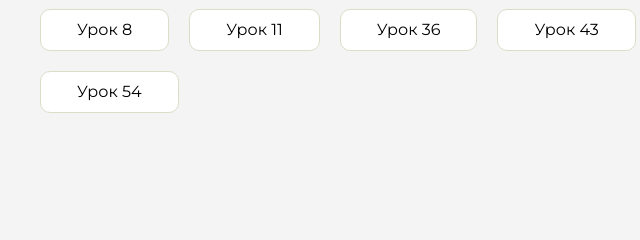
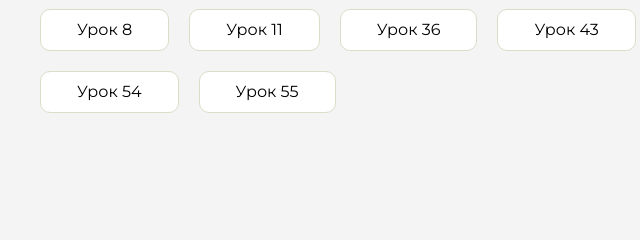
Before and after one commit to araptann/homework, a plain HTML site: page index.html in a window 1280 px wide. Shown: the part 229-469 px from the top of the page, 416-1056 px from the left. Drawn offline with Linux system fonts and the light colour scheme.

Commit message:
Update index.html

```diff
--- a/index.html
+++ b/index.html
@@ -110,6 +110,9 @@
                      <li class="content__list-item">
                         <a href="lesson54/index.html">Урок 54</a>
                     </li>
+                     <li class="content__list-item">
+                        <a href="lesson55/index.html">Урок 55</a>
+                    </li>
                 </ul>
             </div>
             <div class="content__block hidden" id="diplomBlock">
```
